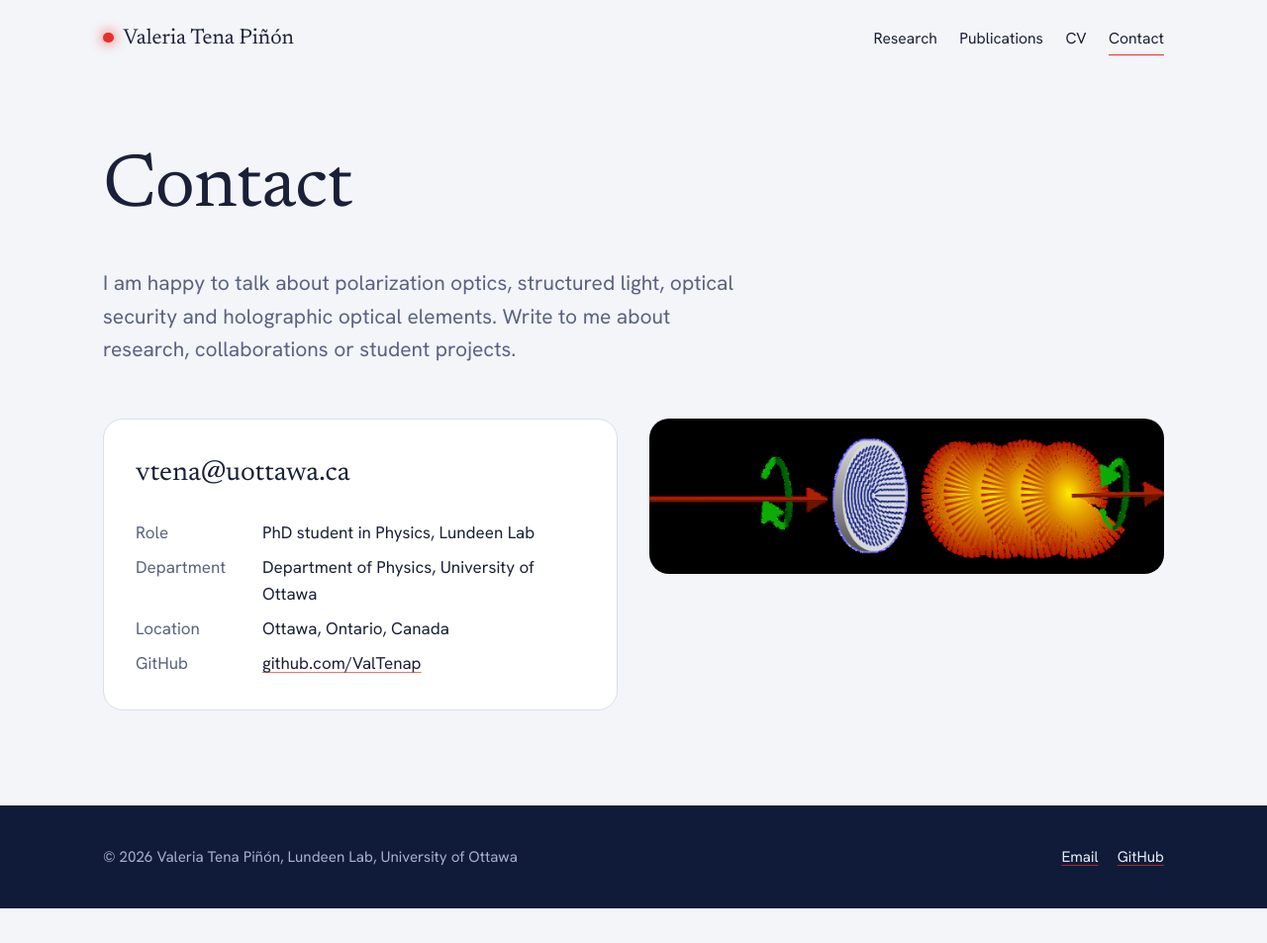
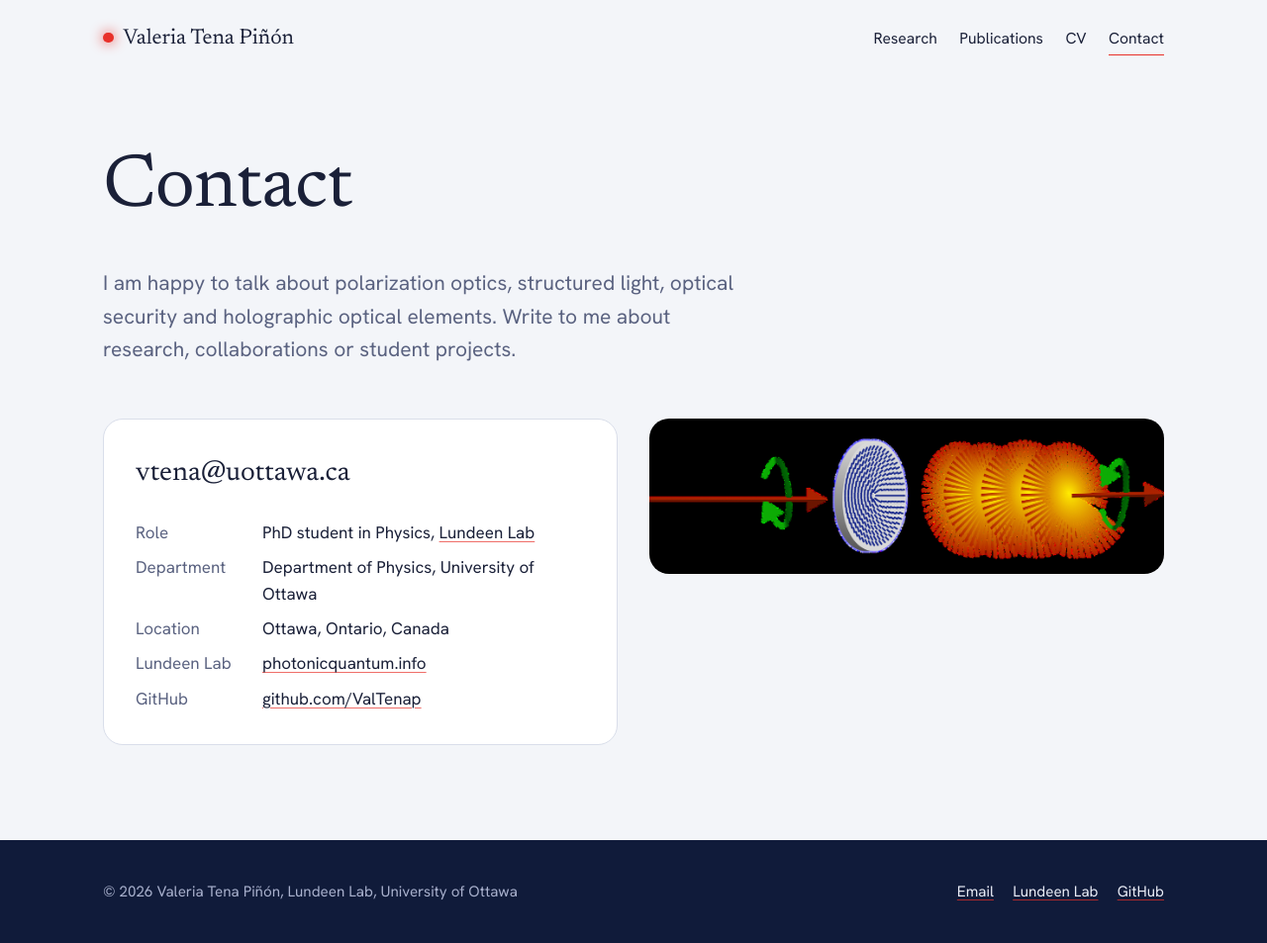
Before and after one commit to ValTenap/ValTenap.github.io, a Jekyll site: the page built from contact.md, in a window 1280 px wide. Shown: the whole page at 99% size. Built offline with Jekyll 4.4.1, drawn with Linux system fonts in a browser that asks for light colours; before the commit the page ends 918 px from its top, so only the background shows below that.

Commit message:
Link the Lundeen Lab website (photonicquantum.info)
Co-Authored-By: Claude Opus 5.5 <noreply@anthropic.com>
Claude-Session: https://claude.ai/code/session_01KpFrYYyVQQGXqHrsrhwncF

```diff
--- a/_data/settings.yml
+++ b/_data/settings.yml
@@ -6,6 +6,7 @@ menu:
 
 # Footer and contact-page links. Uncomment and fill in the ones you use.
 social:
+- {name: 'Lundeen Lab', link: 'https://photonicquantum.info'}
 - {name: 'GitHub', link: 'https://github.com/ValTenap'}
 # - {name: 'Google Scholar', link: 'https://scholar.google.com/citations?user=XXXX'}
 # - {name: 'ORCID', link: 'https://orcid.org/0000-0000-0000-0000'}
@@ -56,6 +57,7 @@ contact:
   name: 'Valeria Tena Piñón'
   title: 'PhD student in Physics'
   group: 'Lundeen Lab'
+  group_url: 'https://photonicquantum.info'
   department: 'Department of Physics'
   institution: 'University of Ottawa'
   address: 'Ottawa, Ontario, Canada'
--- a/_layouts/contact.html
+++ b/_layouts/contact.html
@@ -11,7 +11,7 @@ layout: default
     <div class="contact-card">
       <a class="big" href="mailto:{{ c.email }}">{{ c.email }}</a>
       <dl>
-        <dt>Role</dt><dd>{{ c.title }}, {{ c.group }}</dd>
+        <dt>Role</dt><dd>{{ c.title }}, {% if c.group_url %}<a href="{{ c.group_url }}">{{ c.group }}</a>{% else %}{{ c.group }}{% endif %}</dd>
         <dt>Department</dt><dd>{{ c.department }}, {{ c.institution }}</dd>
         <dt>Location</dt><dd>{{ c.address }}</dd>
         {% if c.office and c.office != "" %}<dt>Office</dt><dd>{{ c.office }}</dd>{% endif %}
```
Also changed, not shown: index.md (+2 -2 lines).
